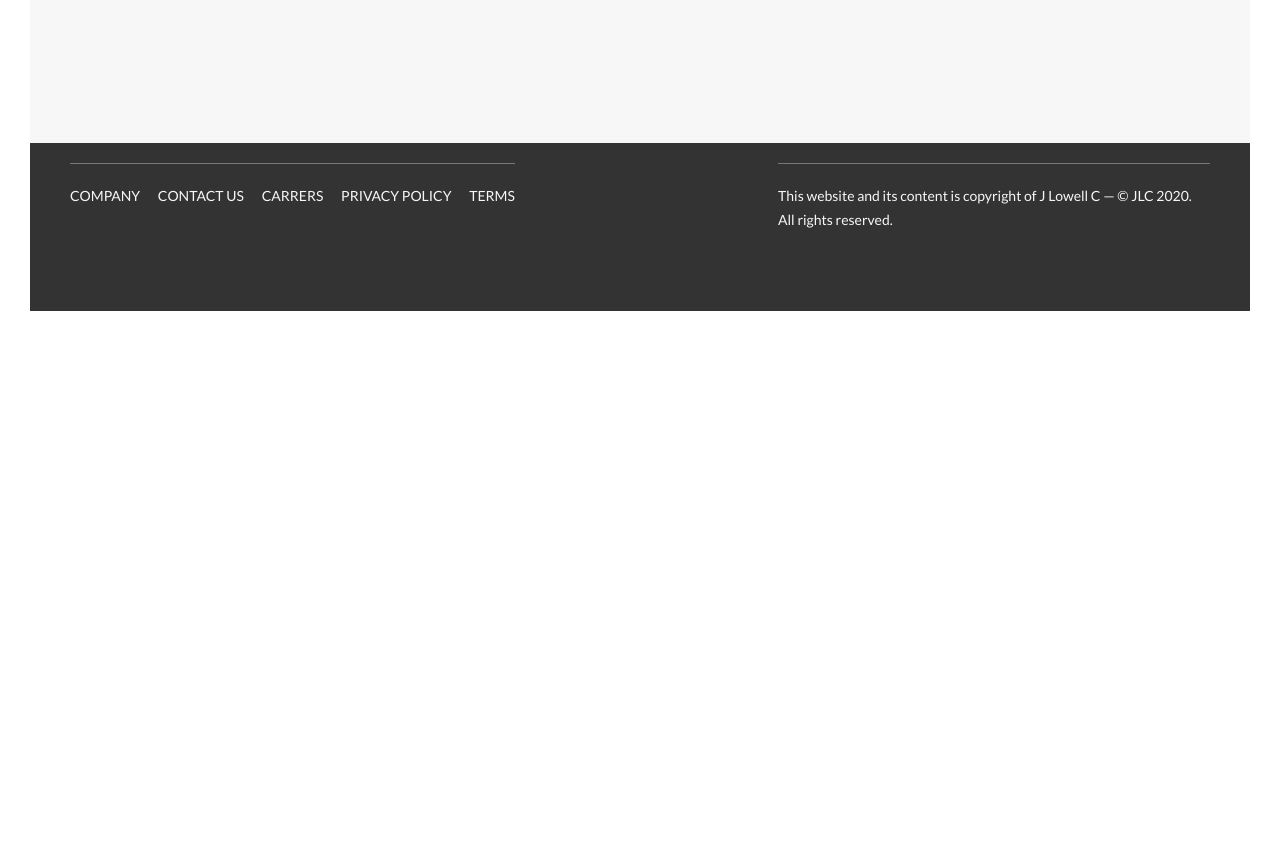
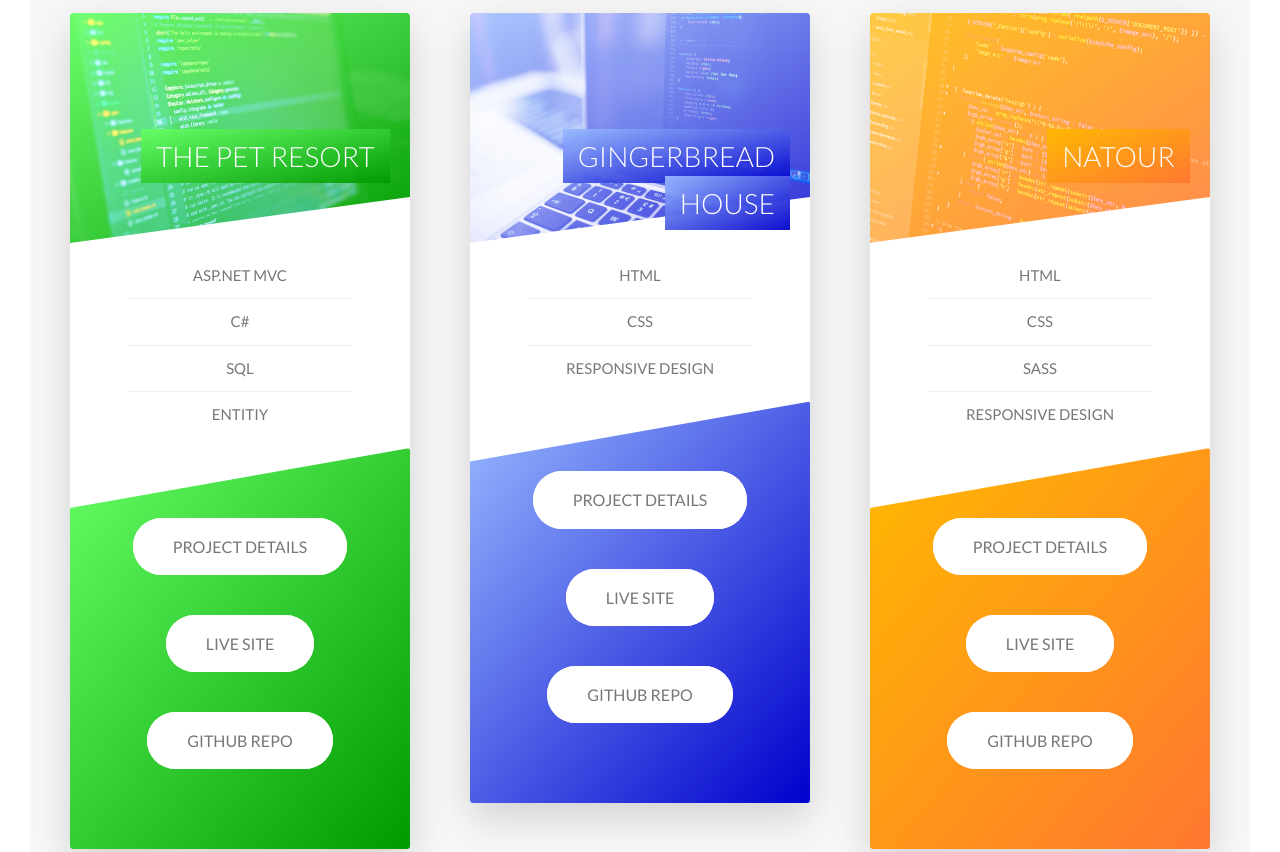
Before and after one commit to jlowellc/Portfolio-2020, a website: page index.html in a window 1280 px wide. Shown: the part 2600-3452 px from the top of the page. Before the commit the page ends 2941 px from the top, so only its background shows below. Drawn offline with nearby package versions, Linux system fonts and the light colour scheme.

Commit message:
Style Chnages

```diff
--- a/index.html
+++ b/index.html
@@ -15,6 +15,7 @@
 
 	<body>
 		<!-- Header -->
+
 		<header class="header" id="header">
 			<div class="header__text-box">
 				<h1 class="heading-primary">
@@ -60,7 +61,7 @@
 							Back-end Technologies
 						</h3>
 						<p class="paragraph">
-							!+ year experience with Azure, 2+ years experiece with Entity Framework, 1+ year
+							1+ year experience with Azure, 2+ years experiece with Entity Framework, 1+ year
 							experience MongoDb
 						</p>
 						<a href="#" class="btn-text">Resume &rarr;</a>
@@ -68,15 +69,16 @@
 				</div>
 			</section>
 
-			<!-- TOURS SECTION -->
+			<!-- PROJECTS SECTION -->
 
-			<section class="section-tours">
+			<section class="section-pro">
 				<div class="u-center-text u-margin-bottom-big">
 					<h2 class="heading-secondary">
 						Things I built
 					</h2>
 				</div>
 
+				<!-- ROW ONE -->
 				<div class="row">
 					<!-- CARD ONE -->
 					<div class="col-1-of-3">
@@ -164,29 +166,116 @@
 						</div>
 					</div>
 				</div>
+
+				<!-- ROW TWO -->
+				<div class="row">
+					<!-- CARD FOUR -->
+					<div class="col-1-of-3">
+						<div class="card">
+							<div class="card__side card__side--front">
+								<div class="card__picture card__picture--3">
+									&nbsp;
+								</div>
+								<h4 class="card__heading">
+									<span class="card__heading-span card__heading-span--3">The Pet Resort</span>
+								</h4>
+								<div class="card__details">
+									<ul>
+										<li>ASP.NET MVC</li>
+										<li>C#</li>
+										<li>SQL</li>
+										<li>Entitiy</li>
+									</ul>
+								</div>
+							</div>
+							<div class="card__side card__side--back card__side--back-3">
+								<div class="card__cta">
+									<a href="#popup" class="btn btn--white u-margin-bottom-medium">Project Details</a>
+									<a href="#popup" class="btn btn--white u-margin-bottom-medium">Live Site</a>
+									<a href="#popup" class="btn btn--white u-margin-bottom-medium">Github Repo</a>
+								</div>
+							</div>
+						</div>
+					</div>
+
+					<!-- CARD FIVE -->
+					<div class="col-1-of-3">
+						<div class="card">
+							<div class="card__side card__side--front">
+								<div class="card__picture card__picture--1">
+									&nbsp;
+								</div>
+								<h4 class="card__heading">
+									<span class="card__heading-span card__heading-span--1">GingerBread House</span>
+								</h4>
+								<div class="card__details">
+									<ul>
+										<li>HTML</li>
+										<li>CSS</li>
+										<li>Responsive Design</li>
+									</ul>
+								</div>
+							</div>
+							<div class="card__side card__side--back card__side--back-1">
+								<div class="card__cta ">
+									<a href="#popup" class="btn btn--white u-margin-bottom-medium">Project Details</a>
+									<a href="#popup" class="btn btn--white u-margin-bottom-medium">Live Site</a>
+									<a href="#popup" class="btn btn--white u-margin-bottom-medium">Github Repo</a>
+								</div>
+							</div>
+						</div>
+					</div>
+
+					<!-- CARD SIX -->
+					<div class="col-1-of-3">
+						<div class="card">
+							<div class="card__side card__side--front">
+								<div class="card__picture card__picture--2">
+									&nbsp;
+								</div>
+								<h4 class="card__heading">
+									<span class="card__heading-span card__heading-span--2">Natour</span>
+								</h4>
+								<div class="card__details">
+									<ul>
+										<li>HTML</li>
+										<li>CSS</li>
+										<li>SASS</li>
+										<li>Responsive Design</li>
+									</ul>
+								</div>
+							</div>
+							<div class="card__side card__side--back card__side--back-2">
+								<div class="card__cta">
+									<a href="#popup" class="btn btn--white u-margin-bottom-medium">Project Details</a>
+									<a href="#popup" class="btn btn--white u-margin-bottom-medium">Live Site</a>
+									<a href="#popup" class="btn btn--white u-margin-bottom-medium">Github Repo</a>
+								</div>
+							</div>
+						</div>
+					</div>
+				</div>
 			</section>
 		</main>
 
 		<!-- FOOTER -->
+
 		<footer class="footer">
 			<div class="row">
 				<div class="col-1-of-2">
 					<div class="footer__navigation">
 						<ul class="footer__list">
 							<li class="footer__item">
-								<a href="#" class="footer__link">Company</a>
+								<a href="#" class="footer__link">Certifications</a>
 							</li>
 							<li class="footer__item">
-								<a href="#" class="footer__link">Contact Us</a>
+								<a href="#" class="footer__link">Github</a>
 							</li>
 							<li class="footer__item">
-								<a href="#" class="footer__link">Carrers</a>
+								<a href="#" class="footer__link">LinkedIn</a>
 							</li>
 							<li class="footer__item">
-								<a href="#" class="footer__link">Privacy Policy</a>
-							</li>
-							<li class="footer__item">
-								<a href="#" class="footer__link">Terms</a>
+								<a href="#" class="footer__link">Blog</a>
 							</li>
 						</ul>
 					</div>
--- a/sass/components/_card.scss
+++ b/sass/components/_card.scss
@@ -27,16 +27,16 @@
 			&-1 {
 				background-image: linear-gradient(
 					to right bottom,
-					$color-secondary-light,
-					$color-secondary-dark
+					$color-primary-light,
+					$color-primary-dark
 				);
 			}
 
 			&-2 {
 				background-image: linear-gradient(
 					to right bottom,
-					$color-primary-light,
-					$color-primary-dark
+					$color-secondary-light,
+					$color-secondary-dark
 				);
 			}
 
@@ -70,16 +70,16 @@
 		border-top-right-radius: 3px;
 
 		&--1 {
+			background-image: linear-gradient(to right bottom, $color-primary-light, $color-primary-dark),
+				url('../img/comp1.jpg');
+		}
+
+		&--2 {
 			background-image: linear-gradient(
 					to right bottom,
 					$color-secondary-light,
 					$color-secondary-dark
 				),
-				url('../img/comp1.jpg');
-		}
-
-		&--2 {
-			background-image: linear-gradient(to right bottom, $color-primary-light, $color-primary-dark),
 				url('../img/comp2.jpg');
 		}
 
@@ -113,16 +113,16 @@
 		&--1 {
 			background-image: linear-gradient(
 				to right bottom,
-				rgba($color-secondary-light, 0.95),
-				rgba($color-secondary-dark, 0.95)
+				rgba($color-primary-light, 0.95),
+				rgba($color-primary-dark, 0.95)
 			);
 		}
 
 		&--2 {
 			background-image: linear-gradient(
 				to right bottom,
-				rgba($color-primary-light, 0.95),
-				rgba($color-primary-dark, 0.95)
+				rgba($color-secondary-light, 0.95),
+				rgba($color-secondary-dark, 0.95)
 			);
 		}
 
@@ -164,22 +164,6 @@
 		text-align: center;
 	}
 
-	&__price-box {
-		text-align: center;
-		color: $color-white;
-		margin-bottom: 8rem;
-	}
-
-	&__price-only {
-		font-size: 1.4rem;
-		text-transform: uppercase;
-	}
-
-	&__price-value {
-		font-size: 6rem;
-		font-weight: 300;
-	}
-
 	// MEDIA QUERY
 
 	@media only screen and (max-width: 56.25em), only screen and (hover: none) {
@@ -217,13 +201,5 @@
 			width: 100%;
 			padding: 7rem 4rem 4rem 4rem;
 		}
-
-		&__price-box {
-			margin-bottom: 3rem;
-		}
-
-		&__price-value {
-			font-size: 4rem;
-		}
 	}
 }
--- a/sass/pages/_home.scss
+++ b/sass/pages/_home.scss
@@ -8,31 +8,7 @@
 	}
 }
 
-.section-features {
-	padding: 20rem 0;
-	background-image: linear-gradient(
-			to right bottom,
-			rgba($color-primary-light, 0.8),
-			rgba($color-primary-dark, 0.8)
-		),
-		url(../img/nat-4.jpg);
-	background-size: cover;
-	margin-top: -10rem; // Slide the image up
-
-	// Skew the section-features element by +/- deg,
-	transform: skewY(-7deg);
-
-	// Will skew all (*) children of parent (section-features) the inverse amount of deg to cancel out the parent skew
-	& > * {
-		transform: skewY(7deg);
-	}
-
-	@include respond(tab-port) {
-		padding: 10rem 0;
-	}
-}
-
-.section-tours {
+.section-pro {
 	background-color: $color-grey-light-1;
 	padding: 25rem 0 15rem 0;
 	margin-top: -35rem;
```
Also changed, not shown: css/style.css.
